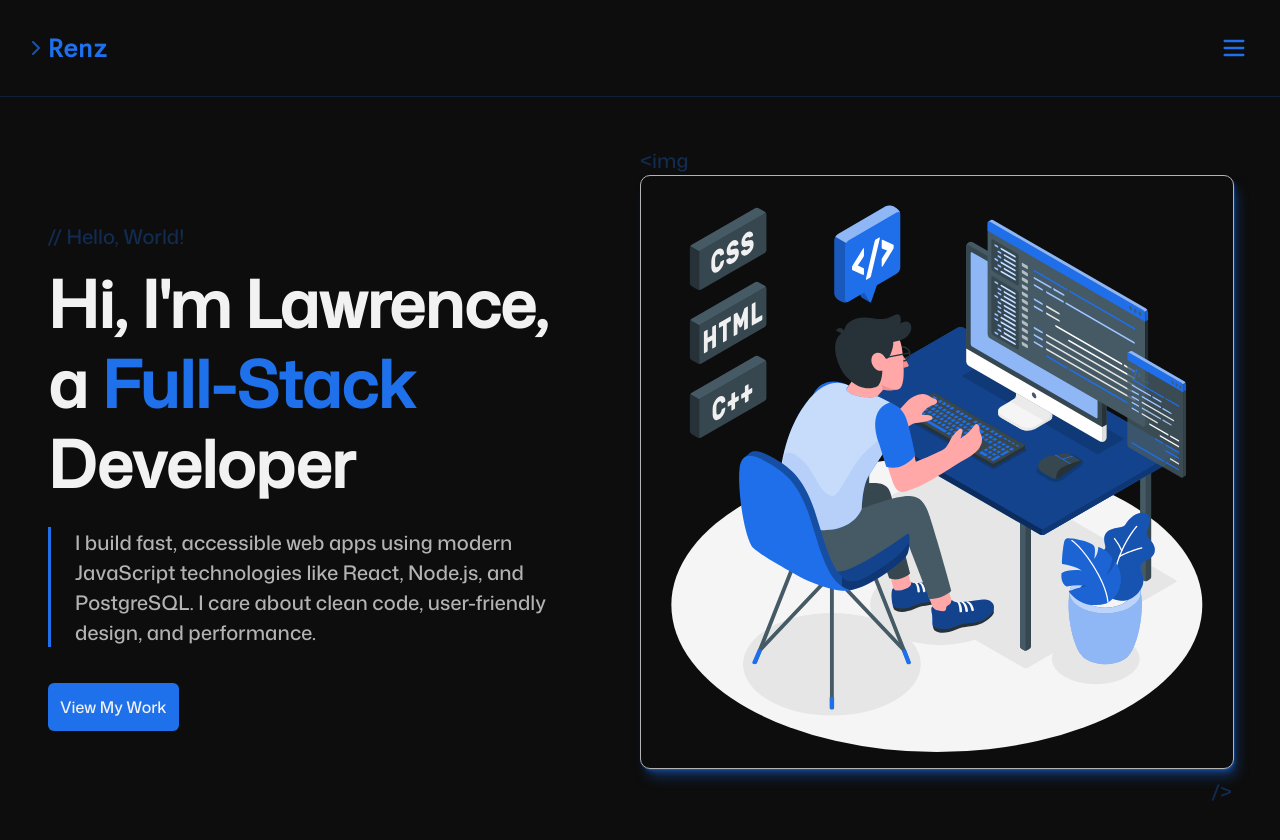
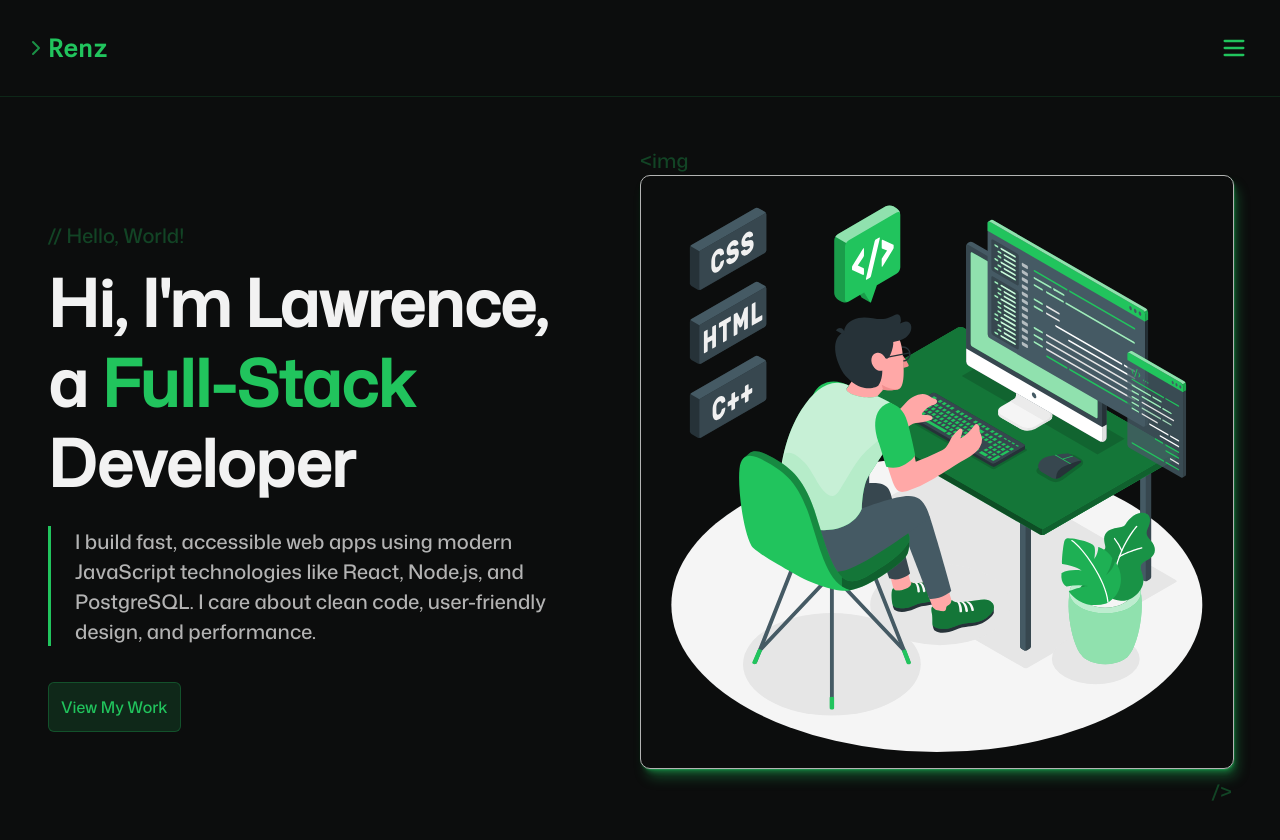
Before and after one commit to lawrence-ruscia/homepage, a React (Vite) app: page / in a window 1280 px wide. Shown: the top 840 px of the page. Built offline with nearby package versions, Linux system fonts and the light colour scheme.

Commit message:
style: change color scheme to a terminal-like feel

```diff
--- a/src/assets/styles/Hero.module.css
+++ b/src/assets/styles/Hero.module.css
@@ -32,8 +32,12 @@
 
   font-size: var(--font-size-0);
   text-decoration: none;
-  color: var(--color-text-primary);
-  background-color: var(--color-brand-primary);
+
+  color: var(--color-cta);
+  background-color: var(--color-cta-bg);
+  border: 1px solid var(--color-cta-border);
+
+  transition: background-color 200ms ease-in-out;
 }
 
 .avatar {
@@ -77,6 +81,10 @@ img {
     align-items: start;
   }
 
+  .cta:hover {
+    background-color: var(--color-cta-bg-hover);
+  }
+
   .avatar {
     display: block;
   }
@@ -85,13 +93,13 @@ img {
     border: 1px solid var(--color-brand-light);
     border-radius: 10px;
 
-    --shadow-color: 216 84% 52%;
+    --shadow-color: 142 71% 45%;
     box-shadow: 0.3px 0.5px 0.7px hsl(var(--shadow-color) / 0.36),
       0.8px 1.6px 2px -0.8px hsl(var(--shadow-color) / 0.36),
       2.1px 4.1px 5.2px -1.7px hsl(var(--shadow-color) / 0.36),
       5px 10px 12.6px -2.5px hsl(var(--shadow-color) / 0.36);
 
-    transition: border-color 250ms;
+    transition: border-color 200ms ease-in-out;
   }
 
   .avatar::before {
@@ -109,7 +117,7 @@ img {
   .avatar::after {
     color: var(--color-brand-primary);
     opacity: 0.3;
-    transition: opacity 250ms;
+    transition: opacity 200ms ease-in-out;
   }
 
   .avatar:hover > img {
@@ -132,7 +140,7 @@ img {
     content: '// Hello, World!';
     color: var(--color-brand-primary);
     opacity: 0.3;
-    transition: opacity 250ms;
+    transition: opacity 200ms ease-in-out;
   }
 
   .header:hover::before {
--- a/src/assets/styles/global.css
+++ b/src/assets/styles/global.css
@@ -20,16 +20,16 @@ button,
 /* Root Variables */
 :root {
   /* Brand */
-  --color-brand-primary: hsl(216, 84%, 52%);
-  --color-brand-light: hsla(216, 84%, 52%, 0.4);
-  --color-brand-separator: hsla(216, 84%, 52%, 0.2);
+  --color-brand-primary: hsl(142, 71%, 45%);
+  --color-brand-light: hsla(142, 71%, 45%, 0.4);
+  --color-brand-separator: hsla(142, 71%, 45%, 0.142);
 
   /* Text */
   --color-text-primary: hsl(0 0% 95%);
   --color-text-muted: hsl(0 0% 70%);
 
   /* Backgrounds */
-  --color-bg-primary: hsl(0, 0%, 5%);
+  --color-bg-primary: hsl(180, 4%, 5%);
 
   /* Spacing */
   --space-0: 0rem;
@@ -45,6 +45,12 @@ button,
   --font-size-0: 1rem;
   --font-size-1: 1.125rem;
   --font-size-2: 1.25rem;
+
+  /* Button */
+  --color-cta: var(--color-brand-primary);
+  --color-cta-border: hsla(142, 71%, 45%, 0.268);
+  --color-cta-bg: hsla(142, 71%, 45%, 0.15);
+  --color-cta-bg-hover: hsla(142, 71%, 45%, 0.25);
 }
 
 /* Global Element Styling */
```
Also changed, not shown: src/assets/images/avatar.svg.
